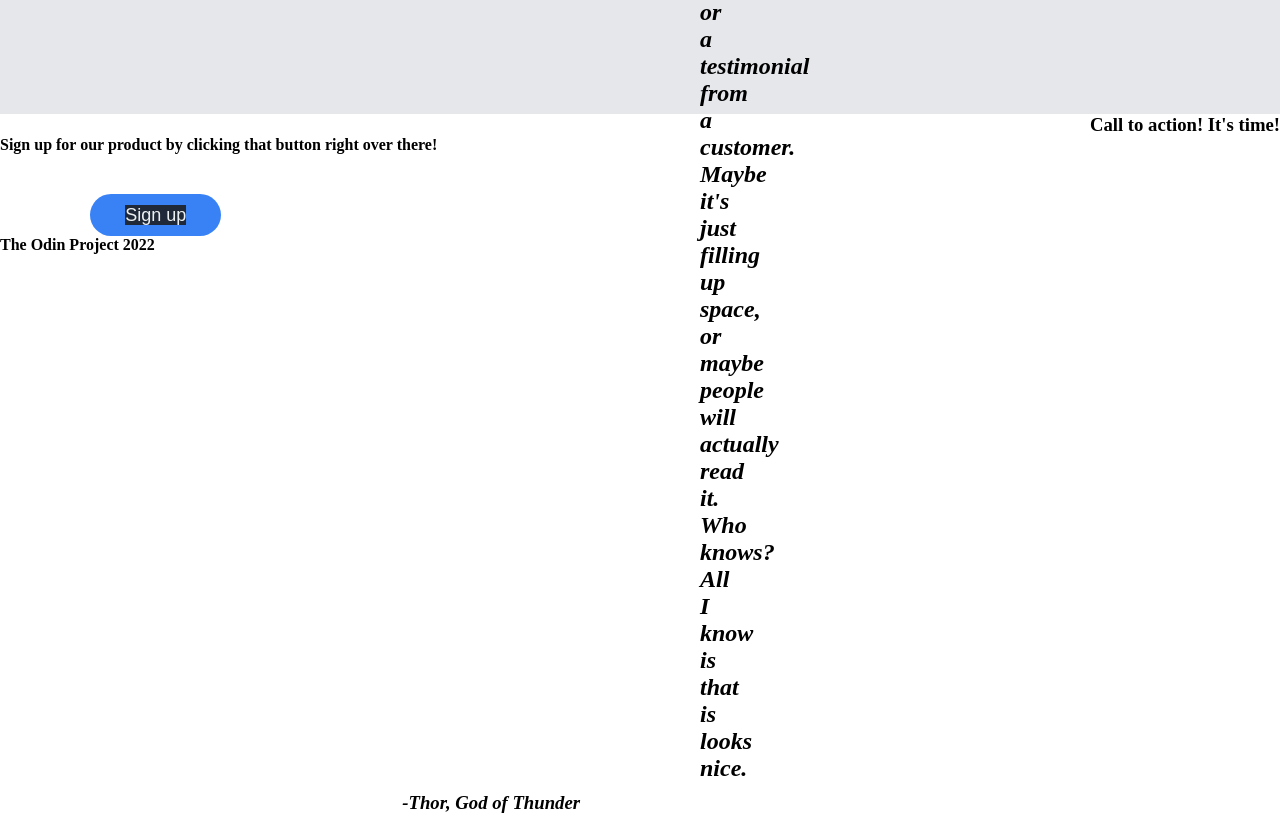
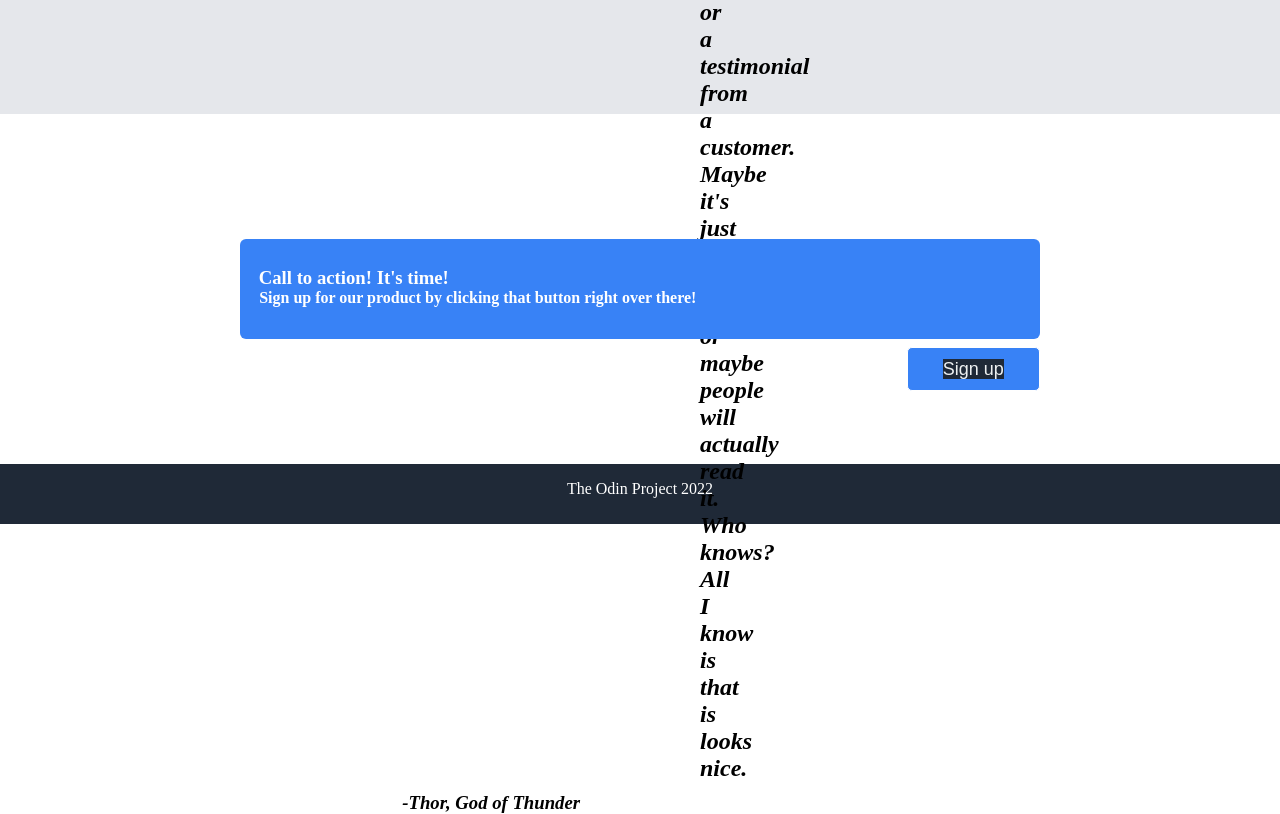
Before and after one commit to camronborts/landing-page, a website: page index.html in a window 1280 px wide. Shown: the part 1111-1925 px from the top of the page. Drawn offline with Linux system fonts and the light colour scheme.

Commit message:
finished

```diff
--- a/styles.css
+++ b/styles.css
@@ -206,9 +206,49 @@ h3 {
     height: 350px;
 }
 
+.flex-container-four {
+    display: flex;
+    align-items:center;
+    background: white;
+    justify-content: center;
+    height: 350px;
+}
+
+.cta-box {
+
+    align-items: center;
+    justify-content: center;
+    background: #3882F6;
+    height: 100px;
+    width: 800px;
+    border-radius: 6px;
 
 
+}
 
+#cta1 {
+    color: white;
+    text-align: left;
+    padding-top: 1.5em;
+    padding-left: 1em;
+
+}
+
+#cta2 {
+    color: white;
+    text-align: left;
+    padding-left: 1.2em;
+
+
+}
+
+#ctabutton {
+    float: right;
+    background-color: #3882F6;
+    border: 1px solid white;
+    border-radius: 5px;
+
+}
 
 button {
     padding: 0.6em 2em;
@@ -223,3 +263,12 @@ button {
 
 
 }
+
+#footer {
+    padding-top: 1em;
+    font-weight: 100;
+    color:white;
+    text-align: center;
+    background-color: #1F2937;
+    height: 60px;
+}
```
